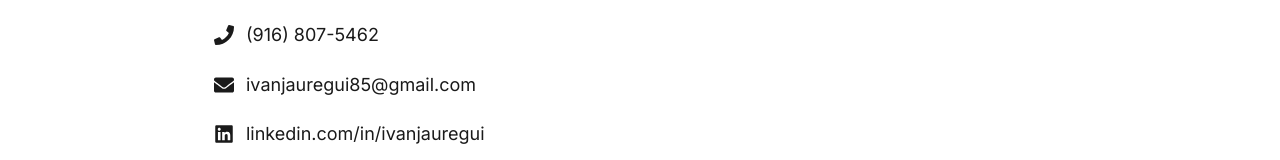
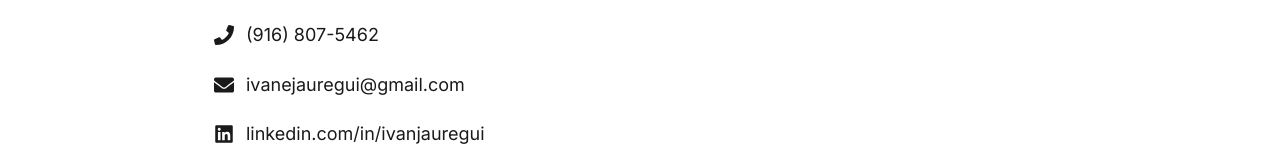
Before and after one commit to ivanj06/personalWesbite, a React (Create React App) app: page /contact in a window 1280 px wide. Shown: the part 310-470 px from the top of the page. Built offline with nearby package versions, Linux system fonts and the light colour scheme.

Commit message:
Update email address in Hero and Contact components, and correct README email information

```diff
--- a/src/components/Contact.jsx
+++ b/src/components/Contact.jsx
@@ -18,9 +18,9 @@ const Contact = () => {
               <FaPhone className="contact-icon" />
               <span>(916) 807-5462</span>
             </a>
-            <a href="mailto:ivanjauregui85@gmail.com" className="contact-link">
+            <a href="mailto:ivanejauregui@gmail.com" className="contact-link">
               <FaEnvelope className="contact-icon" />
-              <span>ivanjauregui85@gmail.com</span>
+              <span>ivanejauregui@gmail.com</span>
             </a>
             <a href="https://www.linkedin.com/in/ivanjauregui" className="contact-link" target="_blank" rel="noopener noreferrer">
               <FaLinkedin className="contact-icon" />
--- a/src/components/Hero.jsx
+++ b/src/components/Hero.jsx
@@ -17,7 +17,7 @@ const Hero = () => {
             <div className="hero-links">
               <a href="tel:+19168075462" className="hero-link">(916) 807-5462</a>
               <span className="separator">/</span>
-              <a href="mailto:ivanjauregui85@gmail.com" className="hero-link">Email</a>
+              <a href="mailto:ivanejauregui@gmail.com" className="hero-link">Email</a>
               <span className="separator">/</span>
               <a href="https://www.linkedin.com/in/ivanjauregui" className="hero-link" target="_blank" rel="noopener noreferrer">LinkedIn</a>
               <span className="separator">/</span>
```
Also changed, not shown: 1 other file (tests, documents, lock files or other folders).
